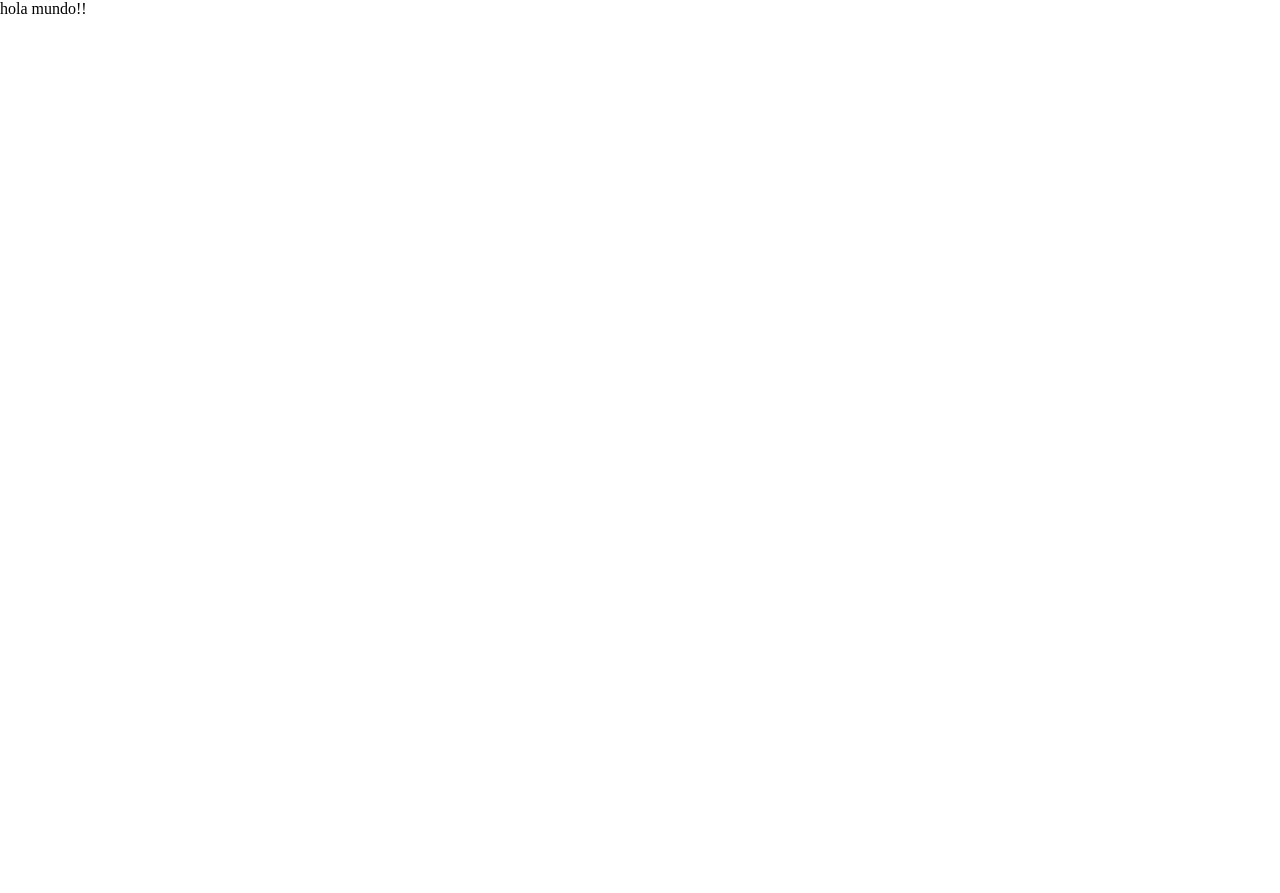
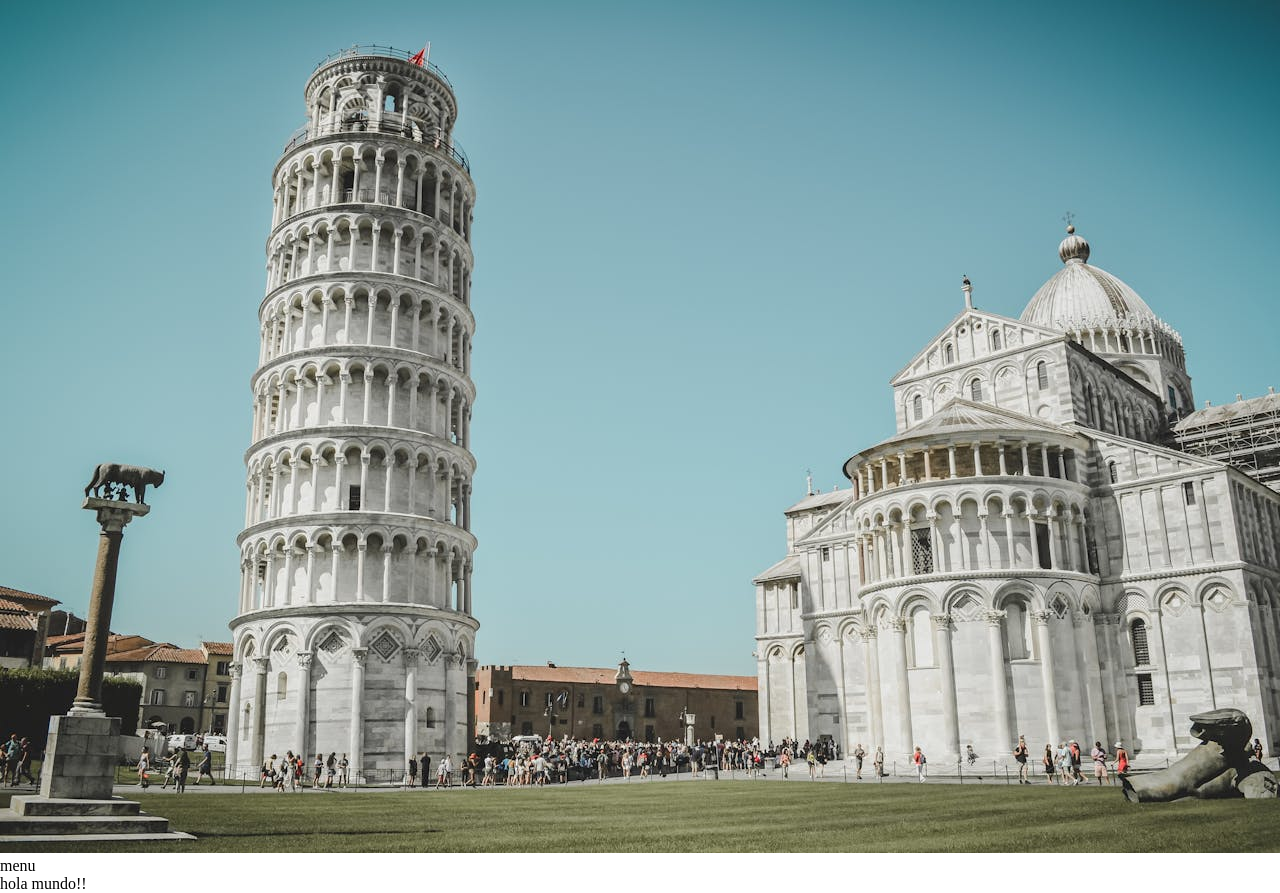
Before and after one commit to MamaniRomina/miprojectsnuevo, a plain HTML site: page index.html in a window 1280 px wide. Before the commit the page ends 800 px from the top, so only its background shows below. Drawn offline with Linux system fonts and the light colour scheme.

Commit message:
agregue una imagen

```diff
--- a/index.html
+++ b/index.html
@@ -7,7 +7,10 @@
     <title>Document</title>
 </head>
 <body>
-    <header></header>
+    <header>
+        <img src="img/img1.jpg" alt="">
+        <p>menu</p>
+    </header>
     <main>
         <section>
             <p>hola mundo!!</p>
```
Also changed, not shown: img/img1.jpg (added).
